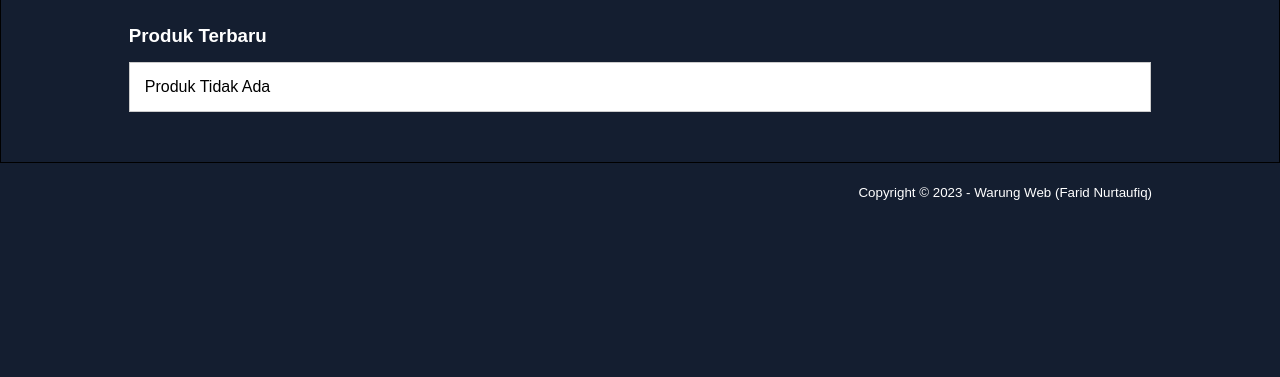
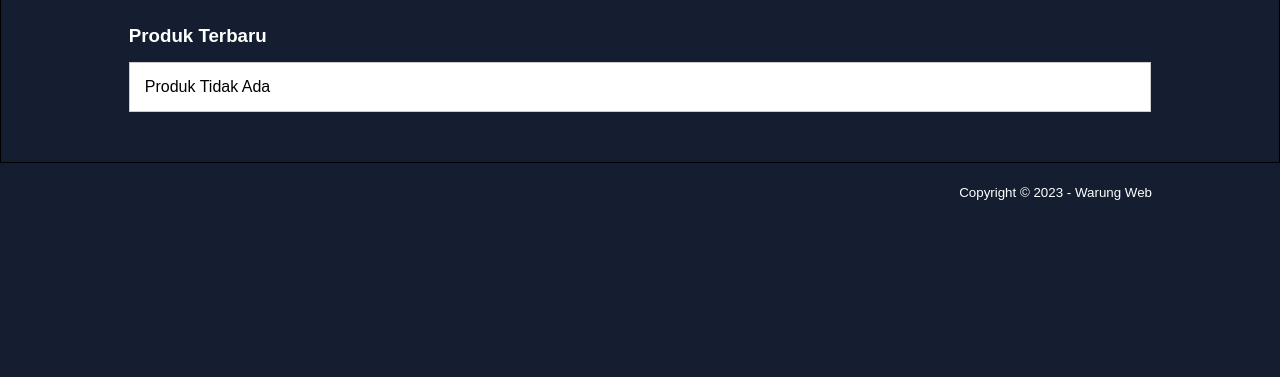
Before and after one commit to FaridNur25/Pemweb, a PHP site: page / in a window 1280 px wide. Shown: the part 294-671 px from the top of the page. Run offline with PHP 8.4, Linux system fonts and the light colour scheme; data that the repository does not hold is empty; some web fonts are replaced.

Commit message:
Update index.php

```diff
--- a/Warung/index.php
+++ b/Warung/index.php
@@ -79,7 +79,7 @@
 
 	<footer>
 		<div class="container">
-			<small>Copyright &copy; 2023 - Warung Web (Farid Nurtaufiq) </small>
+			<small>Copyright &copy; 2023 - Warung Web </small>
 		</div>
 	</footer>
 </body>
```
